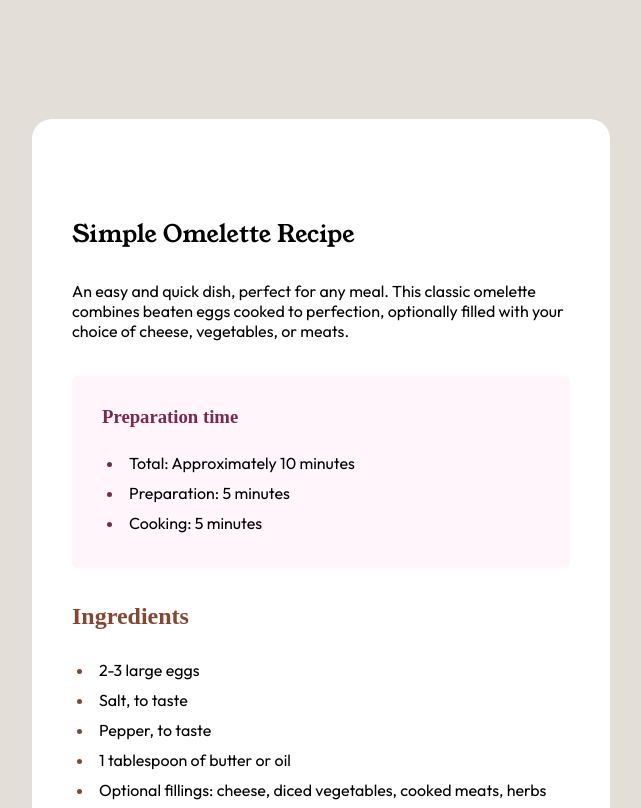
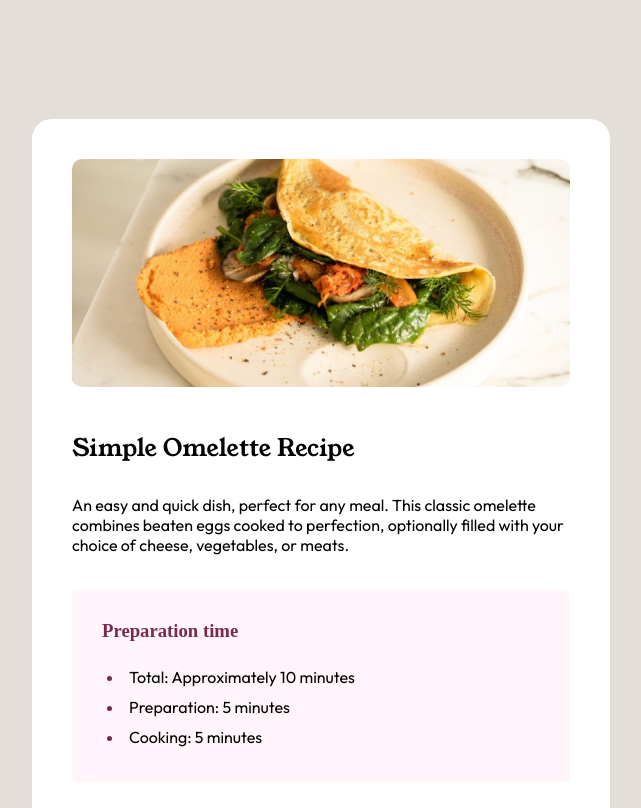
Before and after one commit to rishav92002/recipe-page-main, a plain HTML site: page index.html in a window 1280 px wide. Shown: the top 808 px of the page, without its empty margins (319-960 px from the left). Drawn offline with Linux system fonts and the light colour scheme; the site is published under a folder, as on GitHub Pages, so addresses that start at the root find nothing.

Commit message:
Changed the path of image

```diff
--- a/index.html
+++ b/index.html
@@ -13,7 +13,7 @@
   <main>
     <section class="whole">
       <div class="image">
-        <img src="/assets/images/image-omelette.jpeg" alt="">
+        <img src="./assets/images/image-omelette.jpeg" alt="Image not found">
       </div>
       <div class="intro">
         <h2 >
```
